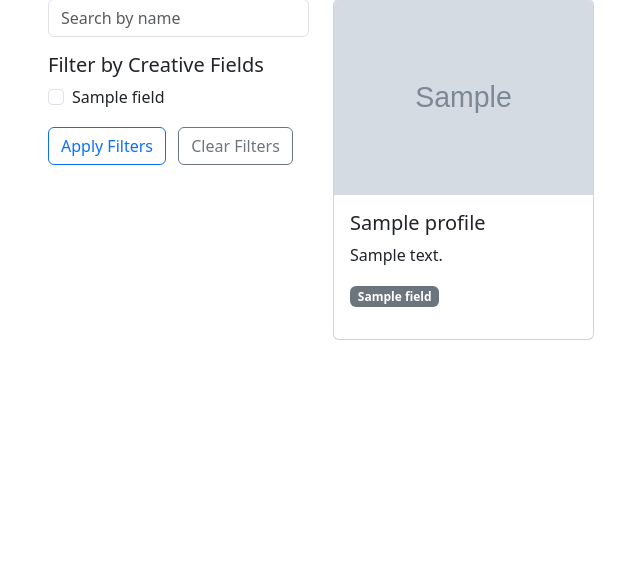
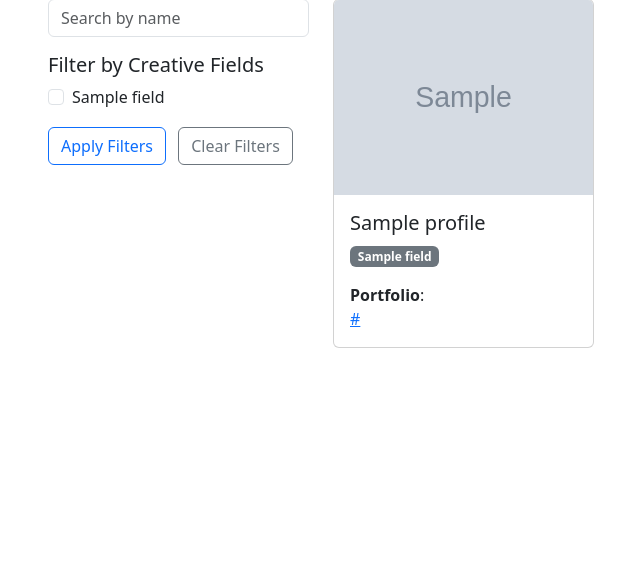
Before and after one commit to KeevinChang/concept-mini-assessment, a Django app: template templates/profiles/profile_list.html in a window 1280 px wide. Shown: the part 143-714 px from the top of the page, without its empty margins (34-674 px from the left). Run offline with Django 3.2, Linux system fonts and the light colour scheme; the template is opened without the code that fills it: most values are stand-ins (such as "Sample title", 1, 10 or a date in 2020); grey boxes marked "Sample" are stand-in pictures.

Commit message:
remove display of bio on the profile and instead show portfolio links

```diff
--- a/templates/profiles/profile_list.html
+++ b/templates/profiles/profile_list.html
@@ -44,12 +44,19 @@
                                     <img src="{{ profile.profile_picture.url }}" class="card-img-top" alt="{{ profile.name }}">
                                     <div class="card-body">
                                         <h5 class="card-title">{{ profile.name }}</h5>
-                                        <p class="card-text">{{ profile.bio|truncatechars:100 }}</p>
                                         <p>
                                             {% for field in profile.creative_fields.all %}
                                                 <span class="badge bg-secondary">{{ field.name }}</span>
                                             {% endfor %}
                                         </p>
+                                        {% if profile.portfolio_links.all %}
+                                            <p class="mt-2 mb-0"><strong>Portfolio</strong>:</p>
+                                            <ul class="list-unstyled mb-0">
+                                                {% for link in profile.portfolio_links.all %}
+                                                    <li><a href="{{ link.link }}" target="_blank" class="text-primary text-decoration-underline">{{ link.link|truncatechars:40 }}</a></li>
+                                                {% endfor %}
+                                            </ul>
+                                        {% endif %}
                                     </div>
                                 </div>
                             </a>
```
